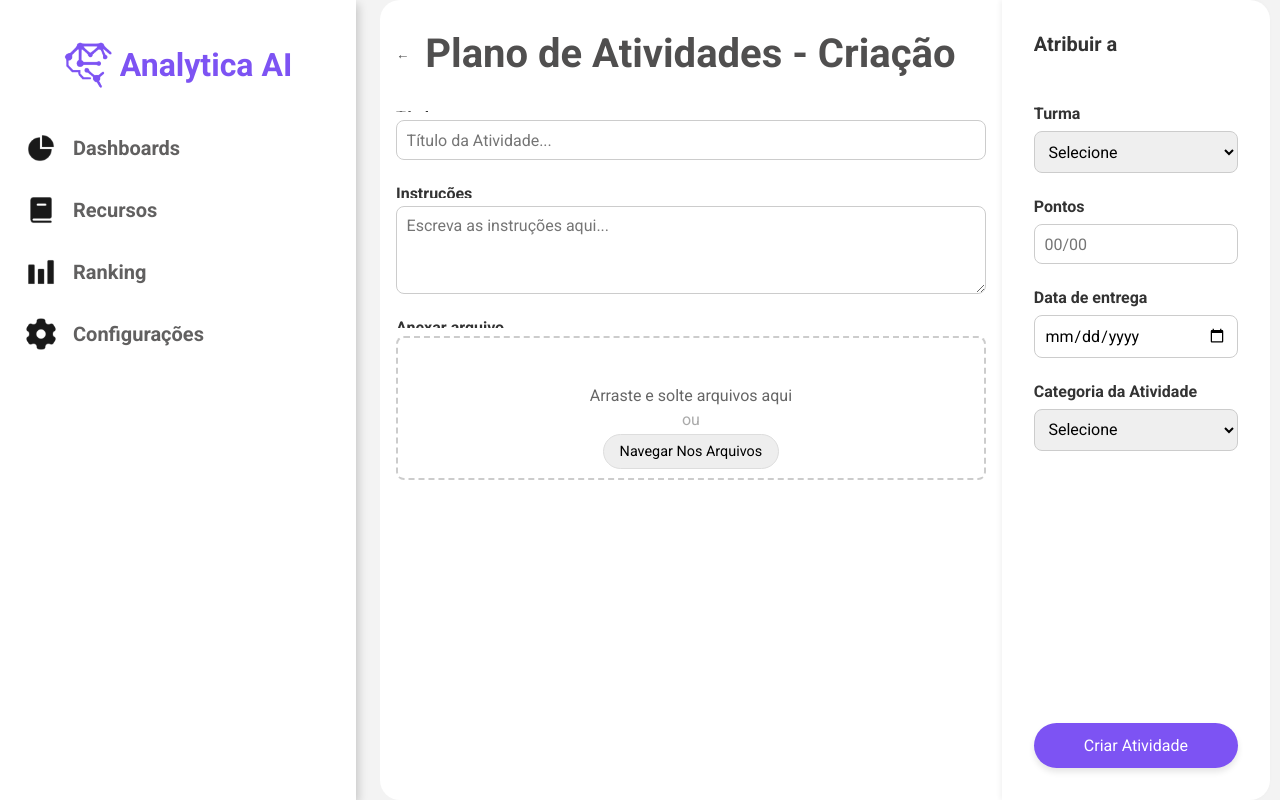
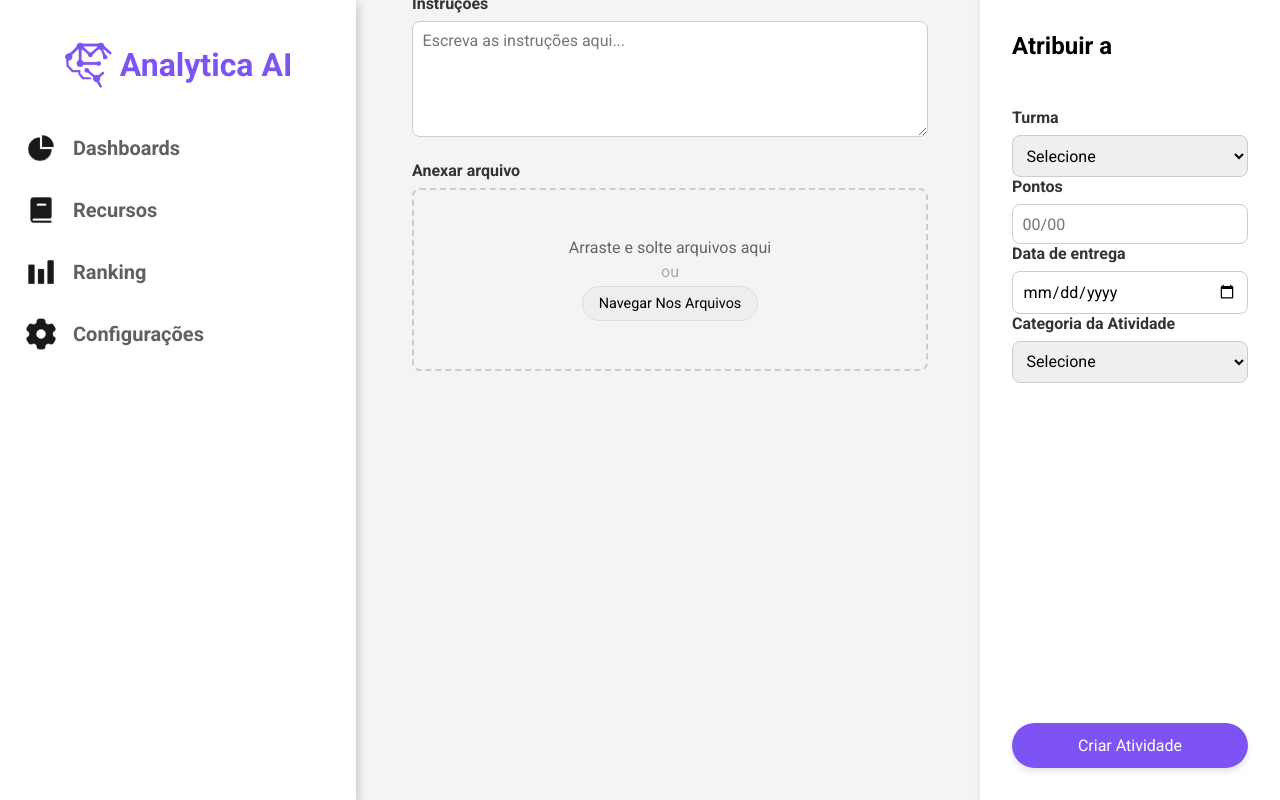
Before and after one commit to campoos/Front-End-TCC-, a React (Vite) app in the folder analityca-ai/: page /recursos-criar in a window 1280 px wide. Built offline with nearby package versions, Linux system fonts and the light colour scheme; what chartjs-plugin-datalabels would draw is missing.

Commit message:
WIP - Tela de Criar Recursos

```diff
--- a/analityca-ai/src/pages/recursos-criar/RecursosCriar.css
+++ b/analityca-ai/src/pages/recursos-criar/RecursosCriar.css
@@ -4,60 +4,33 @@
   margin: 0;
   padding: 0;
   box-sizing: border-box;
-  font-family: "Roboto", sans-serif;
+
 }
 
-
 #telaRecursos {
-  grid-template-columns: 1600px  1fr 200px;
+  display: flex;
   width: 100vw;
   height: 100vh;
-  background-color: var(--background-cinza, #f4f4f4);
-  gap: 0;
+  background-color: #f4f4f4;
+  align-items: flex-start;
+  justify-content: flex-start;
   overflow: hidden;
 }
 
 
 #containerRecursos {
-  background-color:  #fff;
-  border-radius: 20px 0 0 20px;
-  padding: 20rem 1rem;
+  flex: 1;
+  background-color: #f4f4f4;
+  padding: 2rem;
   display: flex;
   flex-direction: column;
-  margin: 0;
-  padding-top: 2rem;
+  justify-content: flex-start;
+  align-items: flex-start;
   overflow-y: auto;
   margin-left: 380px;
-
-}
-
-
-#sidebarDireita {
-  background-color: #fff;
-  padding: 2rem;
-  box-shadow: -2px 0 5px rgba(0, 0, 0, 0.05);
-  height: 100%;
-  display: flex;
-  flex-direction: column;
-  gap: 2rem;
-  position: relative;
-  border-radius: 0 20px 20px 0;
-  overflow-y: auto;
-  margin-right: 10px;
-}
-
-.cabecalho-sidebar h2 {
-  font-size: 1.25rem;
-  font-weight: 700;
-  color: #333;
-  margin-bottom: 1rem;
-
-}
-
-.atribuicao-campos {
-  display: flex;
-  flex-direction: column;
-  gap: 1.5rem;
+  height: 100vh;
+  box-sizing: border-box;
+  margin-top: -320px;
 }
 
 
@@ -66,34 +39,55 @@
   display: flex;
   flex-direction: column;
   gap: 2rem;
+  margin-top: 0;
+  padding-top: 0;
 }
+
 
 .cabecalho-recursos {
   display: flex;
   align-items: center;
   gap: 1rem;
+  width: 100%;
+}
+
+.titulo-com-linha {
+  display: flex;
+  flex-direction: column;
+  gap: 2rem;
+  width: 100%;
+}
+
+.linha-titulo {
+  width: 100%;
+  height: 1px;
+  background-color: #696969;
 }
 
 .cabecalho-recursos h1 {
-  font-size: 1.3rem;
+  font-size: 1.5rem;
   color: #333;
-  line-height: 1.4;
+  font-weight: 700;
 }
 
-.btn-voltar {
-  background: none;
-  border: none;
-  color: #4e4e4e ;
-  cursor: pointer;
-  font-weight: bold;
+#sidebarDireita {
+  width: 300px;
+  background-color: #fff;
+  padding: 2rem;
+  box-shadow: -2px 0 5px rgba(0, 0, 0, 0.05);
+  display: flex;
+  flex-direction: column;
+  gap: 3rem;
+  overflow-y: auto;
+  height: 100vh;
 }
+
 
 .formulario-recursos {
   display: flex;
   flex-direction: column;
   gap: 1.5rem;
   width: 100%;
-
 }
 
 .campo {
@@ -123,11 +117,6 @@
   border-color: #7D53F3;
 }
 
-.linha-campos {
-  display: grid;
-  grid-template-columns: repeat(auto-fit, minmax(180px, 1fr));
-  gap: 1rem;
-}
 
 .btn-criar {
   margin-top: auto;
@@ -146,11 +135,6 @@
 .btn-criar:hover {
   background-color: #6e4ad1;
 }
-
-body {
-  display: block;
-}
-
 h1 {
   font-size: 40px !important;
   font-weight: 700;
--- a/analityca-ai/src/pages/recursos-criar/RecursosCriar.jsx
+++ b/analityca-ai/src/pages/recursos-criar/RecursosCriar.jsx
@@ -60,9 +60,12 @@ function RecursosCriarPage() {
                     <div className="conteudo-recursos">
 
                         <div className="cabecalho-recursos">
-                            <button className="btn-voltar">←</button>
-                            <h1>Plano de Atividades - Criação</h1>
-                        </div>
+
+                            <div className="titulo-com-linha">
+                            <h1>Plano de Atividade</h1>
+                            <div className="linha-titulo"></div>
+                            </div>
+                         </div>
 
 
                         <form className="formulario-recursos">
--- a/analityca-ai/src/pages/recursos/Recursos.jsx
+++ b/analityca-ai/src/pages/recursos/Recursos.jsx
@@ -7,9 +7,22 @@ function RecursosPage() {
         <div id="telaRecursos">
             <Sidebar/>
 
-            <div id="containerRecursos">
-                <h1>Recursos</h1>
-            </div>
+              <div id="containerRecursos">
+                    <div className="conteudo-recursos">
+
+                        <div className="cabecalho-recursos">
+
+                            <div className="titulo-com-linha">
+                            <h1>Plano de Atividade</h1>
+                            <div className="linha-titulo"></div>
+                            </div>
+                         </div>
+
+
+                    </div>
+                </div>
+
+
         </div>
     </>
   )
```
Also changed, not shown: 2 other files (tests, documents, lock files or other folders).
